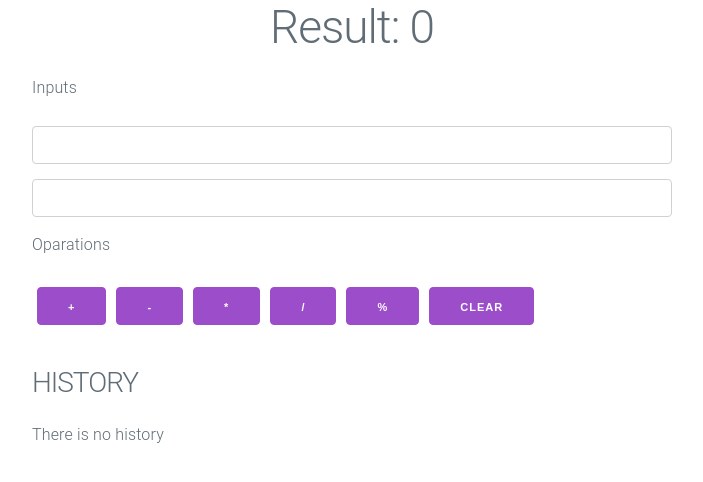
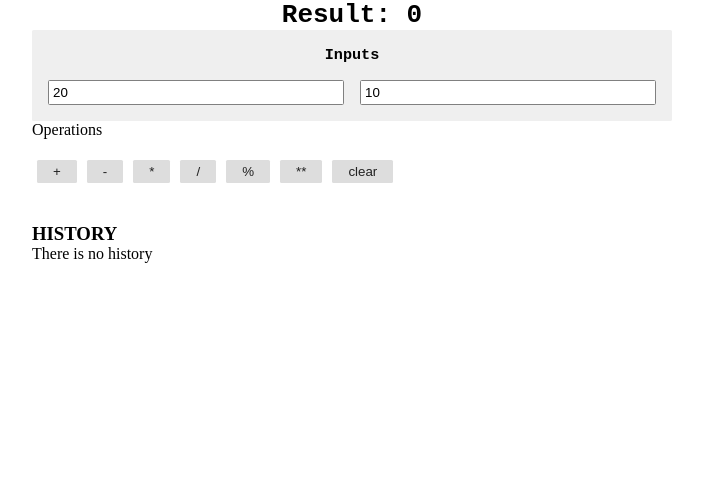
Before and after one commit to mosaddik07/React-By-Stack-Learner, a React (Vite) app: page / in a window 1280 px wide. Shown: the top 482 px of the page, without its empty margins (288-991 px from the left). Built offline with nearby package versions, Linux system fonts and the light colour scheme.

Commit message:
Divide Input Component,Button Component, Operation Section Component

```diff
--- a/package.json
+++ b/package.json
@@ -15,8 +15,10 @@
     "@fortawesome/free-solid-svg-icons": "^6.7.0",
     "@fortawesome/react-fontawesome": "^0.2.2",
     "milligram": "^1.4.1",
+    "prop-types": "^15.8.1",
     "react": "^18.3.1",
-    "react-dom": "^18.3.1"
+    "react-dom": "^18.3.1",
+    "shortid": "^2.2.16"
   },
   "devDependencies": {
     "@eslint/js": "^9.13.0",
--- a/src/App.jsx
+++ b/src/App.jsx
@@ -5,7 +5,7 @@ import { fab } from "@fortawesome/free-brands-svg-icons";
 library.add(fas, fab);
 //css
 import "./assets/css/style.css";
-import "milligram";
+// import "milligram";
 //module import file
 import SimpleApp from "./component/Number Oparetion/SimpleApp";
 const App = () => {
--- a/src/component/Number Oparetion/SimpleApp.jsx
+++ b/src/component/Number Oparetion/SimpleApp.jsx
@@ -7,6 +7,10 @@
  */
 
 import { useEffect, useState } from "react";
+import NumberField from "./ui/NumberField";
+import Button from "./ui/Button";
+import InputSection from "./input/InputSection";
+import OperationSection from "./operations/OperationSection";
 
 function* generateId() {
   let id = 1;
@@ -18,8 +22,8 @@ function* generateId() {
 const getId = generateId();
 
 const initialInputState = {
-  a: "",
-  b: "",
+  a: 20,
+  b: 10,
 };
 
 const SimpleApp = () => {
@@ -74,13 +78,14 @@ const SimpleApp = () => {
       [e.target.name]: parseInt(e.target.value),
     });
   };
+
   //note: handle clear button
   const handleClearOps = () => {
     setInputState({ ...initialInputState });
     setResult(0);
   };
 
-  //note: handle oparetions
+  //note: handle operations
   const handleOperations = (operation) => {
     if (!inputState.a || !inputState.b) {
       alert("invalid Input");
@@ -92,7 +97,7 @@ const SimpleApp = () => {
     setResult(eval(result));
 
     if (!restoredHistory) {
-      generateHistory(operation.result);
+      generateHistory(operation); //operation.result
     }
   };
 
@@ -118,32 +123,40 @@ const SimpleApp = () => {
 
   return (
     <div style={{ width: "50%", margin: "0 auto" }}>
-      <h1 style={{ textAlign: "center" }}>Result: {result}</h1>
+      <h1 style={{ textAlign: "center", fontFamily: "monospace" }}>Result: {result}</h1>
       <div>
-        <p>Inputs</p>
-        <input type="number" name="a" value={inputState.a} onChange={handleInputField} />
-        <input type="number" name="b" value={inputState.b} onChange={handleInputField} />
-      </div>
-      <div>
-        <p>Oparations</p>
-        <button onClick={() => handleOperations("+")} style={{ margin: "5px" }}>
-          +
-        </button>
-        <button onClick={() => handleOperations("-")} style={{ margin: "5px" }}>
-          -
-        </button>
-        <button onClick={() => handleOperations("*")} style={{ margin: "5px" }}>
-          *
-        </button>
-        <button onClick={() => handleOperations("/")} style={{ margin: "5px" }}>
-          /
-        </button>
-        <button onClick={() => handleOperations("%")} style={{ margin: "5px" }}>
-          %
-        </button>
-        <button style={{ margin: "5px" }} onClick={handleClearOps}>
-          Clear
-        </button>
+        <InputSection inputs={inputState} handleInputField={handleInputField} />
+        <OperationSection handleOperations={handleOperations} handleClearOps={handleClearOps} />
+        {/* <Button
+          text={"+"}
+          onClick={() => handleOperations("+")}
+          customStyle={{ backgroundColor: "blue", color: "#fff" }}
+          disabled={false}
+        />
+        <Button
+          text={"-"}
+          onClick={() => handleOperations("-")}
+          customStyle={{ backgroundColor: "blue", color: "#fff" }}
+          disabled={false}
+        />
+        <Button
+          text={"*"}
+          onClick={() => handleOperations("*")}
+          customStyle={{ backgroundColor: "blue", color: "#fff" }}
+          disabled={false}
+        />
+        <Button
+          text={"+"}
+          onClick={() => handleOperations("/")}
+          customStyle={{ backgroundColor: "blue", color: "#fff" }}
+          disabled={false}
+        />
+        <Button
+          text={"%"}
+          onClick={() => handleOperations("%")}
+          customStyle={{ backgroundColor: "blue", color: "#fff" }}
+          disabled={false}
+        /> */}
       </div>
       <div>
         <h3 style={{ marginTop: "35px" }}>HISTORY</h3>
@@ -158,7 +171,8 @@ const SimpleApp = () => {
                     <p style={{ marginBottom: "5px" }}>
                       Operation: {historyItem.inputs.a} {historyItem.operation} {historyItem.inputs.b}
                       ,Result:
-                      {" " + result}, Time: {historyItem.date.toLocaleString()}
+                      {" " + eval(`${historyItem.inputs.a} ${historyItem.operation} ${historyItem.inputs.b}`)}
+                      , Time: {historyItem.date.toLocaleString()}
                     </p>
                     <button
                       onClick={() => handleRestoreBtn(historyItem)}
--- /dev/null
+++ b/src/component/Number Oparetion/input/InputSection.jsx
@@ -0,0 +1,28 @@
+import PropTypes from "prop-types";
+import NumberField from "../ui/NumberField";
+
+const InputSection = ({ inputs, handleInputField }) => {
+  return (
+    <div
+      style={{
+        width: "100%",
+        padding: "1rem",
+        backgroundColor: "#efefef",
+        borderRadius: "0.10rem",
+      }}
+    >
+      <h3 style={{ fontFamily: "Monospace", marginBottom: "1rem", textAlign: "center" }}>Inputs</h3>
+      <div style={{ display: "flex", gap: "1rem", justifyContent: "space-between" }}>
+        {" "}
+        <NumberField name="a" value={parseInt(inputs.a)} onChange={handleInputField} />
+        <NumberField name="b" value={parseInt(inputs.b)} onChange={handleInputField} />
+      </div>
+    </div>
+  );
+};
+
+InputSection.propTypes = {
+  inputs: PropTypes.shape({ a: PropTypes.number.isRequired, b: PropTypes.number.isRequired }).isRequired,
+  handleInputField: PropTypes.func.isRequired,
+};
+export default InputSection;
--- /dev/null
+++ b/src/component/Number Oparetion/operations/OperationSection.jsx
@@ -0,0 +1,61 @@
+import shortid from "shortid";
+import Button from "../ui/Button";
+import PropTypes from "prop-types";
+
+const OperationSection = ({ handleOperations, handleClearOps }) => {
+  const operations = [
+    {
+      id: shortid.generate(),
+      text: "+",
+      onClick: () => handleOperations("+"),
+    },
+    {
+      id: shortid.generate(),
+      text: "-",
+      onClick: () => handleOperations("-"),
+    },
+    {
+      id: shortid.generate(),
+      text: "*",
+      onClick: () => handleOperations("*"),
+    },
+    {
+      id: shortid.generate(),
+      text: "/",
+      onClick: () => handleOperations("/"),
+    },
+    {
+      id: shortid.generate(),
+      text: "%",
+      onClick: () => handleOperations("%"),
+    },
+    {
+      id: shortid.generate(),
+      text: "**",
+      onClick: () => handleOperations("**"),
+    },
+    {
+      id: shortid.generate(),
+      text: "clear",
+      onClick: () => handleClearOps(),
+    },
+  ];
+
+  return (
+    <div style={{ display: "flex", gap: "1rem", flexDirection: "column" }}>
+      <p>Operations</p>
+      <div>
+        {operations.map((ops) => {
+          return <Button key={ops.id} text={ops.text} onClick={ops.onClick} />;
+        })}
+      </div>
+    </div>
+  );
+};
+
+OperationSection.propType = {
+  handleOperations: PropTypes.func.isRequired,
+  handleClearOps: PropTypes.func.isRequired,
+};
+
+export default OperationSection;
--- /dev/null
+++ b/src/component/Number Oparetion/ui/Button.jsx
@@ -0,0 +1,40 @@
+import PropTypes from "prop-types";
+
+const Button = ({ text, onClick, disabled, customStyle }) => {
+  const disabledStyle = {
+    backgroundColor: "#999",
+    color: "#333",
+    cursor: "default",
+  };
+
+  const style = {
+    padding: "0.25rem 1rem",
+    backgroundColor: "#ddd",
+    color: "#212121",
+    borderRadius: "0.10rem",
+    cursor: "pointer",
+    border: "none",
+    margin: "0.3125rem",
+    ...customStyle,
+    ...(disabled && disabledStyle), //kothin syntax
+  };
+  return (
+    <button style={style} onClick={onClick} disabled={disabled}>
+      {text}
+    </button>
+  );
+};
+
+Button.propTypes = {
+  text: PropTypes.string.isRequired,
+  onClick: PropTypes.func.isRequired,
+  disabled: PropTypes.bool,
+  customStyle: PropTypes.object,
+};
+
+Button.defaultProps = {
+  customStyle: {},
+  disabled: false,
+};
+
+export default Button;
--- /dev/null
+++ b/src/component/Number Oparetion/ui/NumberField.jsx
@@ -0,0 +1,21 @@
+import PropTypes from "prop-types";
+
+const NumberField = ({ value, onChange, name }) => {
+  const style = {
+    padding: "0.25rem 0.25rem",
+    borderRadius: "0.1rem",
+    border: "1px solid gray",
+    background: "#fff",
+    outline: "none",
+    width: "100%",
+  };
+  return <input style={style} type="number" value={value} onChange={onChange} name={name} />;
+};
+
+NumberField.propTypes = {
+  value: PropTypes.number.isRequired,
+  name: PropTypes.string.isRequired,
+  onChange: PropTypes.func.isRequired,
+};
+
+export default NumberField;
```
Also changed, not shown: 2 other files (tests, documents, lock files or other folders).
